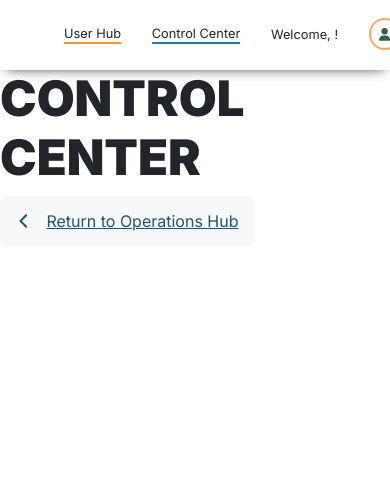
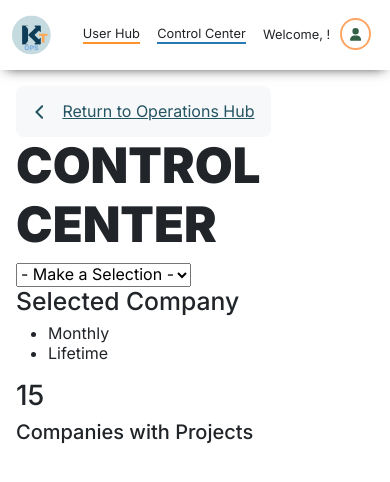
Before and after one commit to vishal-subramanyam/kash-ops-portal, a React (Create React App) app: page /control-center in a window 390 px wide. Shown: the top 482 px of the page. Built offline with nearby package versions, Linux system fonts and the light colour scheme; no server answers; sample sign-in values are in the browser's storage; the HTML template or start-up script is replaced by a standard one.

Commit message:
working on styling the mobile responsive nav bar and added media queries. created component for KPIs to be displayed on control center component

```diff
--- /dev/null
+++ b/src/assets/styles/ControlCenter.css
@@ -0,0 +1,8 @@
+.ControlCenter--container {
+  padding: 1rem;
+}
+
+/* Hide sidebar selector on mobile version */
+.ControlCenter--desktop-sidebar {
+  display: none;
+}
--- a/src/assets/styles/NavBar.css
+++ b/src/assets/styles/NavBar.css
@@ -13,7 +13,7 @@ body {
   display: flex;
   justify-content: space-between;
   align-items: center;
-  padding: 0 2rem;
+  padding: 0 1.2rem 0 0.75rem;
   height: 70px;
   /* margin-bottom: 1rem; */
 }
@@ -24,11 +24,13 @@ body {
   display: flex;
   justify-content: space-between;
   align-items: center;
-  width: 23rem;
+  max-width: 20rem;
+  padding-left: 0;
 }
 
 .NavBar--nav-links-list a {
   text-decoration: none;
+  margin-right: 0.5rem;
 }
 
 .NavBar--user-hub-link-container:hover {
@@ -163,3 +165,10 @@ body {
     transform: translateY(-250px);
   }
 }
+
+@media only screen and (min-device-width: 768px) and (max-device-width: 1024px) and (-webkit-min-device-pixel-ratio: 1) {
+  .NavBar--nav-links-list {
+    width: 20rem;
+    padding-left: 2rem;
+  }
+}
--- /dev/null
+++ b/src/components/KPI.js
@@ -0,0 +1,13 @@
+import React from "react";
+import "../assets/styles/ControlCenter.css";
+
+function KPI(props) {
+  return (
+    <article>
+      <h1>{props.value}</h1>
+      <h5>{props.caption}</h5>
+    </article>
+  );
+}
+
+export default KPI;
--- a/src/pages/ControlCenter.js
+++ b/src/pages/ControlCenter.js
@@ -1,13 +1,13 @@
 import React from "react";
 import { Link } from "react-router-dom";
+import "../assets/styles/ControlCenter.css";
+import KPI from "../components/KPI";
 
 function ControlCenter(props) {
   return (
-    <>
+    <div className="ControlCenter--container">
+      <header>
         <div class="kash_operations--upper-section-holder">
-        <h1 class="kash_operations--hub-title clients-hub-page-title">
-          Control Center
-        </h1>
           <Link to="/" class="return-to-operations-hub">
             <svg
               width="80"
@@ -23,8 +23,43 @@ function ControlCenter(props) {
             </svg>
             <p>Return to Operations Hub</p>
           </Link>
+          <h1 class="kash_operations--hub-title clients-hub-page-title">
+            Control Center
+          </h1>
         </div>
-    </>
+      </header>
+
+      <div className="ControlCenter--main-content-container">
+        <aside className="ControlCenter--desktop-sidebar">
+          <ol>
+            <li>Overall</li>
+            <li>Company 1</li>
+            <li>Company 2</li>
+            <li>Company 3</li>
+          </ol>
+        </aside>
+
+        <select className="ControlCenter--mobile-company-selector">
+          <option value="">- Make a Selection -</option>
+          <option value="Overall">Overall</option>
+          <option value="Company 1">Company 1</option>
+          <option value="Company 2">Company 2</option>
+          <option value="Company 3">Company 3</option>
+        </select>
+
+        <main className="ControlCenter--main-content">
+          <h2>Selected Company</h2>
+          {/* tabs */}
+          <ul className="ControlCenter--tabs-container">
+            <li>Monthly</li>
+            <li>Lifetime</li>
+          </ul>
+
+          {/* KPI section */}
+          <KPI value="15" caption="Companies with Projects" />
+        </main>
+      </div>
+    </div>
   );
 }
 
```
Lines whose indentation alone changed are shown as unchanged.
